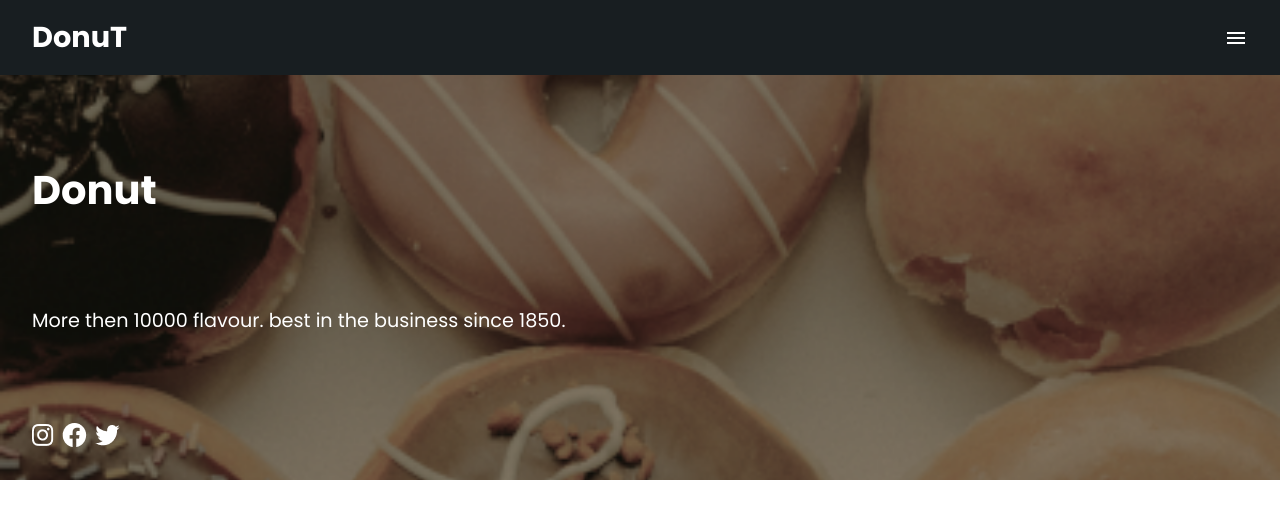
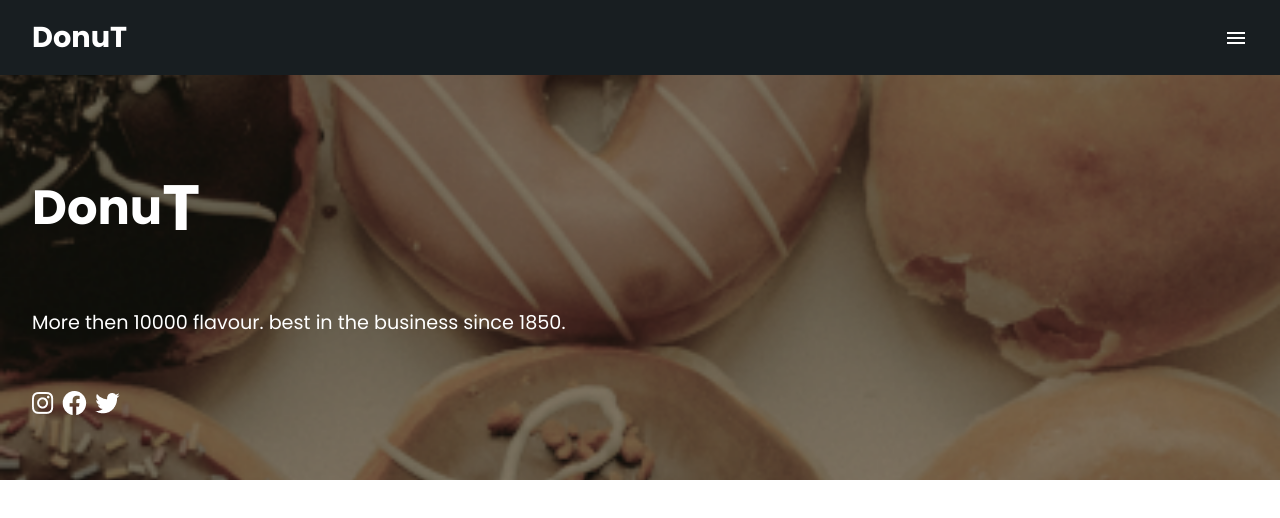
Before and after one commit to aa-Aliane/Donuts, a React (Vite) app: page / in a window 1280 px wide. Shown: the top 518 px of the page. Built offline with nearby package versions, Linux system fonts and the light colour scheme.

Commit message:
Update logo

```diff
--- a/src/pages/Home.jsx
+++ b/src/pages/Home.jsx
@@ -8,7 +8,9 @@ const Home = () => {
         <span class="material-symbols-outlined">menu</span>
       </nav>
       <section className="first__section">
-        <h1 className="fs-xxxl">Donut</h1>
+        <h1 className="fs-x4l">
+          Donu<span className="fs-x5l">t</span>
+        </h1>
         <p>More then 10000 flavour. best in the business since 1850.</p>
         <div className="first__section__socials">
           <img src="src/assets/instagram.png" alt="#" />
--- a/styles/sass/abstracts/_spacing.scss
+++ b/styles/sass/abstracts/_spacing.scss
@@ -6,4 +6,5 @@ $spacing: (
   4: 3rem,
   5: 5rem,
   6: 6rem,
+  7: 7rem,
 );
--- a/styles/sass/abstracts/_types.scss
+++ b/styles/sass/abstracts/_types.scss
@@ -5,6 +5,8 @@ $font-sizes: (
   xl: 1.5rem,
   xxl: 2rem,
   xxxl: 2.5rem,
+  x4l: 3rem,
+  x5l: 4rem,
 );
 
 $font-weights: (
--- a/styles/sass/pages/_home.scss
+++ b/styles/sass/pages/_home.scss
@@ -33,12 +33,19 @@
   flex-direction: column;
   justify-content: space-between;
 
-
-  padding: 10rem 2rem 2rem;
+  padding: 10rem 2rem 4rem;
 
   & h1,
   & p {
     color: var(--clr-neutral-100);
+  }
+
+  & h1 {
+    display: flex;
+    align-items: center;
+    & span {
+      text-transform: uppercase;
+    }
   }
 
   &__socials {
--- a/styles/style.css
+++ b/styles/style.css
@@ -9,6 +9,8 @@
   --fs-xl: 1.5rem;
   --fs-xxl: 2rem;
   --fs-xxxl: 2.5rem;
+  --fs-x4l: 3rem;
+  --fs-x5l: 4rem;
   --fw-light: 300;
   --fw-regular: 400;
   --fw-medium: 500;
@@ -22,6 +24,7 @@
   --s4: 3rem;
   --s5: 5rem;
   --s6: 6rem;
+  --s7: 7rem;
   --ff-primary: "Poppins", sans-serif;
   --default-radius: 0.4rem;
   --duration-1: 0.1s;
@@ -111,6 +114,14 @@
 
 .fs-xxxl {
   font-size: var(--fs-xxxl);
+}
+
+.fs-x4l {
+  font-size: var(--fs-x4l);
+}
+
+.fs-x5l {
+  font-size: var(--fs-x5l);
 }
 
 .fw-light {
@@ -417,6 +428,46 @@
   margin-right: 6rem;
 }
 
+.p-7 {
+  padding: 7rem;
+}
+
+.pt-7 {
+  padding-top: 7rem;
+}
+
+.pb-7 {
+  padding-bottom: 7rem;
+}
+
+.pl-7 {
+  padding-left: 7rem;
+}
+
+.pr-7 {
+  padding-right: 7rem;
+}
+
+.m-7 {
+  margin: 7rem;
+}
+
+.mt-7 {
+  margin-top: 7rem;
+}
+
+.mb-7 {
+  margin-bottom: 7rem;
+}
+
+.ml-7 {
+  margin-left: 7rem;
+}
+
+.mr-7 {
+  margin-right: 7rem;
+}
+
 /* Box sizing rules */
 *,
 *::before,
@@ -527,10 +578,17 @@ body {
   display: flex;
   flex-direction: column;
   justify-content: space-between;
-  padding: 10rem 2rem 2rem;
+  padding: 10rem 2rem 4rem;
 }
 .first__section h1, .first__section p {
   color: var(--clr-neutral-100);
+}
+.first__section h1 {
+  display: flex;
+  align-items: center;
+}
+.first__section h1 span {
+  text-transform: uppercase;
 }
 .first__section__socials {
   display: flex;
```
Also changed, not shown: 1 other file (tests, documents, lock files or other folders).
